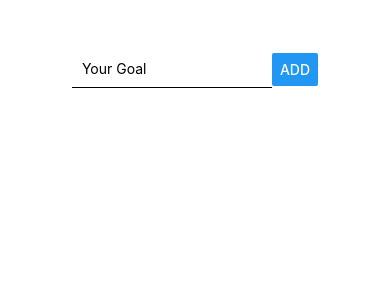
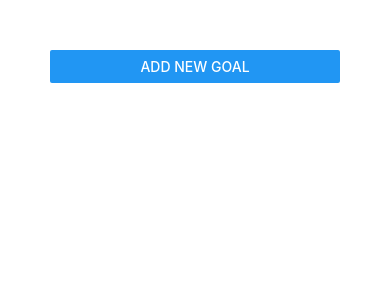
Before and after one commit to niceoutput/goals-app, a React Native app: screen / in a window 390 px wide. Shown: the top 300 px of the page. Built offline with nearby package versions, Linux system fonts and the light colour scheme.

Commit message:
add modal and some hooks

```diff
--- a/App.js
+++ b/App.js
@@ -1,26 +1,46 @@
-import { StatusBar } from 'expo-status-bar';
 import React, { useState } from 'react';
-import { StyleSheet, View, FlatList } from 'react-native';
+import { StyleSheet, View, Button, FlatList } from 'react-native';
+
 import GoalItem from './components/GoalItem';
 import GoalInput from './components/GoalInput';
 
 export default function App() {
   const [courseGoals, setCourseGoals] = useState([]);
+  const [isAddMode, setIsAddMode] = useState(false);
 
   const addGoalHandler = (goalTitle) => {
     setCourseGoals((currentGoals) => [
       ...currentGoals,
-      { key: Math.random().toString(), value: goalTitle },
+      { id: Math.random().toString(), value: goalTitle },
     ]);
+    setIsAddMode(false);
   };
+
+  const removeGoalHandler = (goalId) => {
+    setCourseGoals((currentGoals) => {
+      return currentGoals.filter((goal) => goal.id !== goalId);
+    });
+  };
+
+  const cancelGoalAdditionHandler = () => {
+    setIsAddMode(false);
+  };
+
   return (
     <View style={styles.screen}>
-      <GoalInput onAddGoal={addGoalHandler} />
+      <Button title='Add New Goal' onPress={() => setIsAddMode(true)} />
+      <GoalInput
+        visible={isAddMode}
+        onAddGoal={addGoalHandler}
+        onCancel={cancelGoalAdditionHandler}
+      />
       <FlatList
+        keyExtractor={(item, index) => item.id}
         data={courseGoals}
         renderItem={(itemData) => (
           <GoalItem
-            onDelete={() => console.log('yay')}
+            id={itemData.item.id}
+            onDelete={removeGoalHandler}
             title={itemData.item.value}
           />
         )}
--- a/components/GoalInput.js
+++ b/components/GoalInput.js
@@ -1,5 +1,5 @@
 import React, { useState } from 'react';
-import { View, TextInput, StyleSheet, Button } from 'react-native';
+import { View, TextInput, Button, StyleSheet, Modal } from 'react-native';
 
 const GoalInput = (props) => {
   const [enteredGoal, setEnteredGoal] = useState('');
@@ -8,30 +8,53 @@
     setEnteredGoal(enteredText);
   };
 
+  const addGoalHandler = () => {
+    props.onAddGoal(enteredGoal);
+    setEnteredGoal('');
+  };
+
   return (
+    <Modal visible={props.visible} animationType='slide'>
       <View style={styles.inputContainer}>
         <TextInput
-        placeholder='Your Goal'
+          placeholder='Add a Goal'
           style={styles.input}
           onChangeText={goalInputHandler}
           value={enteredGoal}
         />
-      <Button title='ADD' onPress={() => props.onAddGoal(enteredGoal)} />
+        <View style={styles.buttonContainer}>
+          <View style={styles.button}>
+            <Button title='CANCEL' color='red' onPress={props.onCancel} />
           </View>
+          <View style={styles.button}>
+            <Button title='ADD' onPress={addGoalHandler} />
+          </View>
+        </View>
+      </View>
+    </Modal>
   );
 };
 
 const styles = StyleSheet.create({
   inputContainer: {
-    flexDirection: 'row',
+    flex: 1,
     justifyContent: 'center',
     alignItems: 'center',
   },
   input: {
-    width: 200,
-    borderBottomColor: 'black',
-    borderBottomWidth: 1,
+    width: '80%',
+    borderColor: 'black',
+    borderWidth: 1,
     padding: 10,
+    marginBottom: 10,
+  },
+  buttonContainer: {
+    flexDirection: 'row',
+    justifyContent: 'space-around',
+    width: '60%',
+  },
+  button: {
+    width: '40%',
   },
 });
 
--- a/components/GoalItem.js
+++ b/components/GoalItem.js
@@ -3,7 +3,7 @@
 
 const GoalItem = (props) => {
   return (
-    <TouchableOpacity onPress={props.onDelete}>
+    <TouchableOpacity onPress={props.onDelete.bind(this, props.id)}>
       <View style={styles.listItem}>
         <Text>{props.title}</Text>
       </View>
@@ -14,9 +14,9 @@
 const styles = StyleSheet.create({
   listItem: {
     padding: 10,
-    marginBottom: 2,
+    marginVertical: 10,
     backgroundColor: '#ccc',
-    borderColor: '#000',
+    borderColor: 'black',
     borderWidth: 1,
   },
 });
```
Lines whose indentation alone changed are shown as unchanged.
